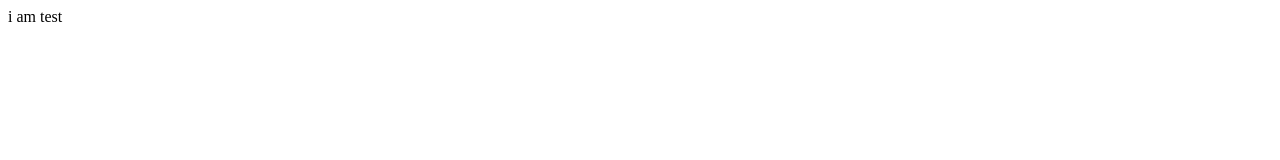
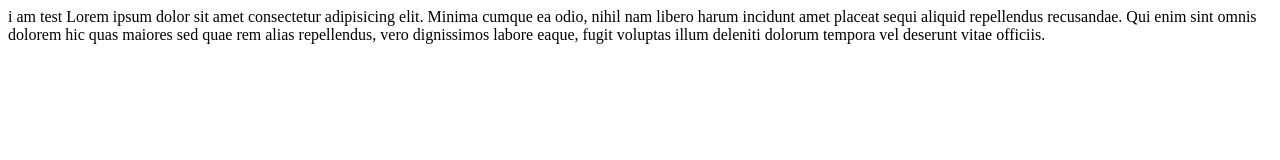
Before and after one commit to Vikas-Tiwari93/Git-test, a plain HTML site: page index.html in a window 1280 px wide. Drawn offline with Linux system fonts and the light colour scheme.

Commit message:
new commit

```diff
--- a/index.html
+++ b/index.html
@@ -6,6 +6,12 @@
     <title>Document</title>
   </head>
   <body>
-    <div>i am test</div>
+    <div>
+      i am test Lorem ipsum dolor sit amet consectetur adipisicing elit. Minima
+      cumque ea odio, nihil nam libero harum incidunt amet placeat sequi aliquid
+      repellendus recusandae. Qui enim sint omnis dolorem hic quas maiores sed
+      quae rem alias repellendus, vero dignissimos labore eaque, fugit voluptas
+      illum deleniti dolorum tempora vel deserunt vitae officiis.
+    </div>
   </body>
 </html>
```
